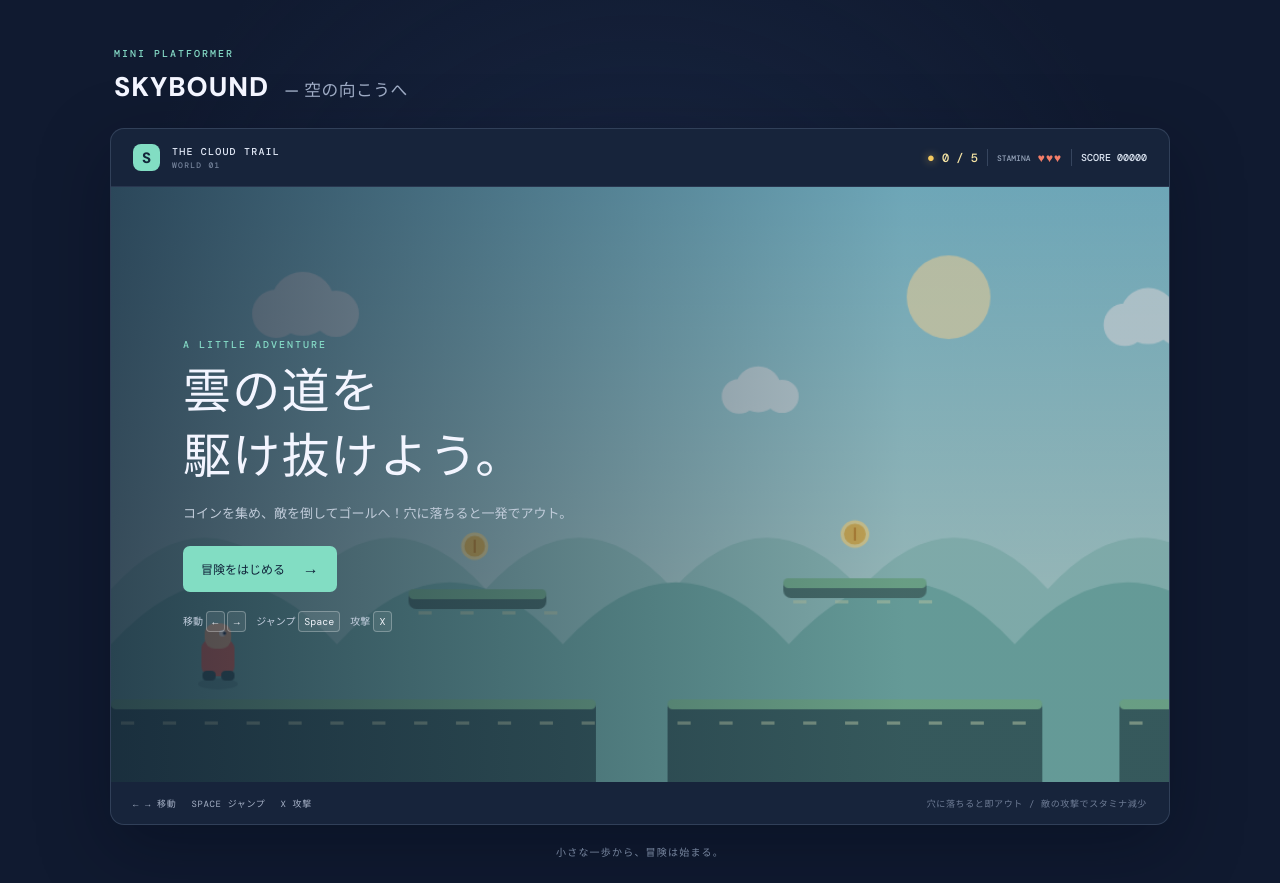
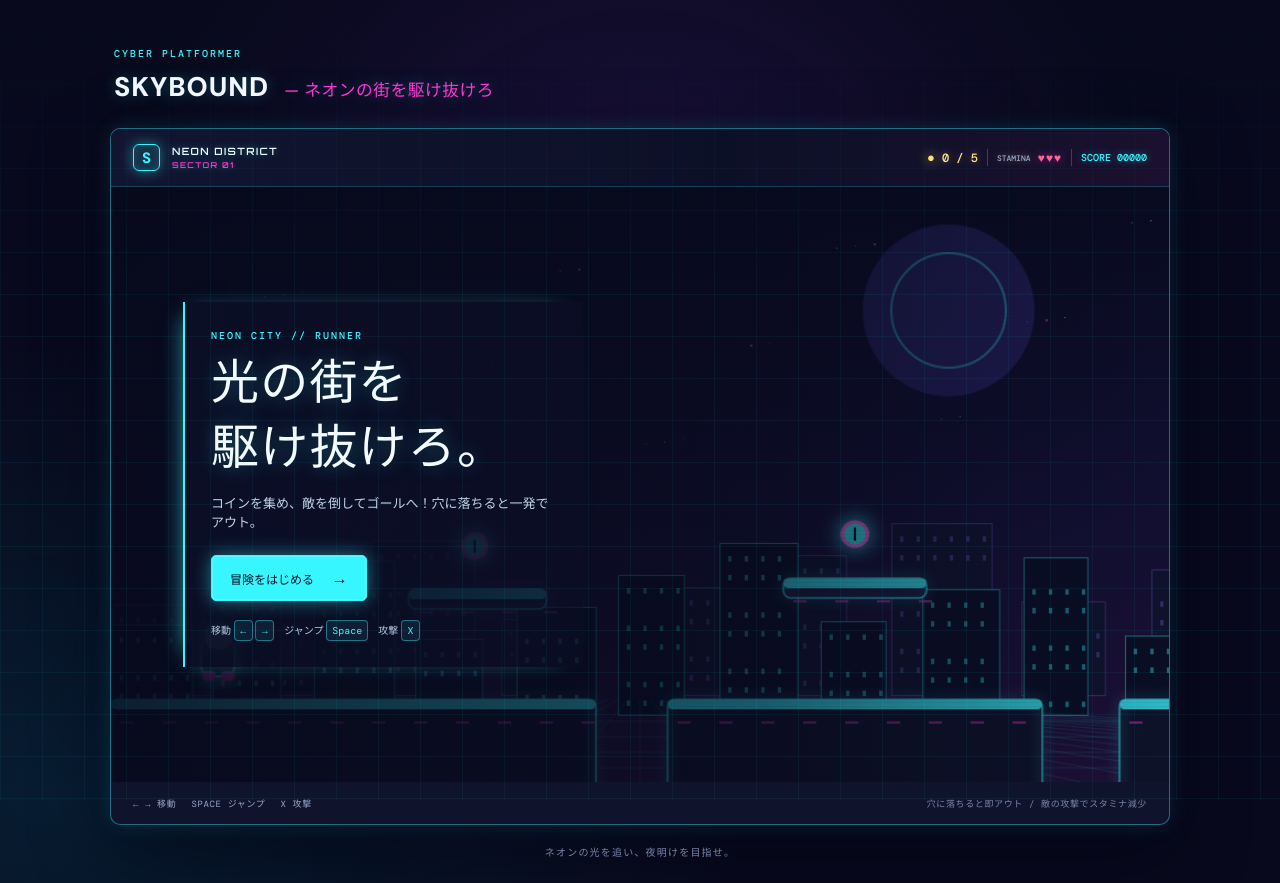
Before and after one commit to ytadano521/my-first-app, a plain HTML site: page index.html in a window 1280 px wide. Drawn offline with nearby package versions, Linux system fonts and the light colour scheme; animation ran at ten frames a second.

Commit message:
ネオンデザインを追加

```diff
--- a/index.html
+++ b/index.html
@@ -3,22 +3,22 @@
   <head>
     <meta charset="UTF-8" />
     <meta name="viewport" content="width=device-width, initial-scale=1" />
-    <meta name="theme-color" content="#101a30" />
-    <title>SKYBOUND — ミニアクション</title>
+    <meta name="theme-color" content="#08091c" />
+    <title>SKYBOUND — NEON RUN</title>
     <link rel="stylesheet" href="style.css" />
     <script src="script.js" defer></script>
   </head>
   <body>
     <main class="page">
       <header class="page-header">
-        <p class="eyebrow">MINI PLATFORMER</p>
-        <h1>SKYBOUND <span>— 空の向こうへ</span></h1>
+        <p class="eyebrow">CYBER PLATFORMER</p>
+        <h1>SKYBOUND <span>— ネオンの街を駆け抜けろ</span></h1>
       </header>
 
       <section class="game-shell" aria-label="横スクロールアクションゲーム">
         <div class="game-topbar">
           <div class="brand-mark" aria-hidden="true">S</div>
-          <div class="game-name">THE CLOUD TRAIL <span>WORLD 01</span></div>
+          <div class="game-name">NEON DISTRICT <span>SECTOR 01</span></div>
           <div class="hud">
             <span class="coin-icon" aria-hidden="true">●</span>
             <span id="coin-count">0 / 5</span>
@@ -34,8 +34,8 @@
           <canvas id="game" width="960" height="540" aria-label="ゲーム画面"></canvas>
           <div id="overlay" class="overlay">
             <div class="overlay-card">
-              <p class="eyebrow">A LITTLE ADVENTURE</p>
-              <h2 id="overlay-title">雲の道を<br />駆け抜けよう。</h2>
+              <p class="eyebrow">NEON CITY // RUNNER</p>
+              <h2 id="overlay-title">光の街を<br />駆け抜けろ。</h2>
               <p id="overlay-copy">コインを集め、敵を倒してゴールへ！穴に落ちると一発でアウト。</p>
               <button id="start-button" class="start-button" type="button">冒険をはじめる <span>→</span></button>
               <p class="key-hint">移動 <kbd>←</kbd> <kbd>→</kbd>　ジャンプ <kbd>Space</kbd>　攻撃 <kbd>X</kbd></p>
@@ -55,7 +55,7 @@
         <button type="button" data-control="jump" aria-label="ジャンプ">JUMP</button>
         <button type="button" data-control="attack" aria-label="攻撃">ATTACK</button>
       </div>
-      <p class="page-note">小さな一歩から、冒険は始まる。</p>
+      <p class="page-note">ネオンの光を追い、夜明けを目指せ。</p>
     </main>
   </body>
 </html>
--- a/script.js
+++ b/script.js
@@ -323,57 +323,93 @@ function update(delta) {
 
 function drawBackground() {
   const sky = ctx.createLinearGradient(0, 0, 0, HEIGHT);
-  sky.addColorStop(0, "#8bd0e0");
-  sky.addColorStop(1, "#d5eddf");
+  sky.addColorStop(0, "#090b22");
+  sky.addColorStop(0.58, "#17123a");
+  sky.addColorStop(1, "#261340");
   ctx.fillStyle = sky;
   ctx.fillRect(0, 0, WIDTH, HEIGHT);
 
-  ctx.fillStyle = "rgba(255, 242, 190, 0.78)";
+  ctx.fillStyle = "rgba(111, 92, 255, 0.24)";
   ctx.beginPath();
-  ctx.arc(760 - cameraX * 0.08, 100, 38, 0, Math.PI * 2);
+  ctx.arc(760 - cameraX * 0.04, 112, 78, 0, Math.PI * 2);
   ctx.fill();
+  ctx.strokeStyle = "rgba(56, 246, 255, 0.45)";
+  ctx.lineWidth = 2;
+  ctx.beginPath();
+  ctx.arc(760 - cameraX * 0.04, 112, 52, 0, Math.PI * 2);
+  ctx.stroke();
 
-  drawHills("#a0d4cd", 365, 0.13, 170);
-  drawHills("#7fc0b6", 415, 0.25, 205);
-  drawCloud(150 - (cameraX * 0.2) % 1120, 115, 1);
-  drawCloud(570 - (cameraX * 0.15) % 1300, 190, 0.72);
-  drawCloud(920 - (cameraX * 0.18) % 1200, 125, 0.88);
+  for (let star = 0; star < 28; star += 1) {
+    const x = ((star * 173 - cameraX * 0.035) % WIDTH + WIDTH) % WIDTH;
+    const y = 28 + (star * 67) % 245;
+    ctx.fillStyle = star % 4 === 0 ? "#ff5bdc" : "#7ffbff";
+    ctx.globalAlpha = 0.35 + (star % 3) * 0.2;
+    ctx.fillRect(x, y, star % 4 === 0 ? 2 : 1, star % 4 === 0 ? 2 : 1);
+  }
+  ctx.globalAlpha = 1;
+
+  drawCityLayer(462, 0.12, 118, "#111633", "rgba(149, 112, 255, 0.38)");
+  drawCityLayer(480, 0.24, 92, "#0b1029", "rgba(56, 246, 255, 0.52)");
+
+  ctx.strokeStyle = "rgba(56, 246, 255, 0.15)";
+  ctx.lineWidth = 1;
+  for (let y = 485; y < HEIGHT; y += 14) {
+    ctx.beginPath();
+    ctx.moveTo(0, y);
+    ctx.lineTo(WIDTH, y);
+    ctx.stroke();
+  }
+  for (let x = -WIDTH; x < WIDTH * 2; x += 80) {
+    ctx.beginPath();
+    ctx.moveTo(WIDTH / 2 + (x - WIDTH / 2) * 0.12, 465);
+    ctx.lineTo(x - (cameraX * 0.24) % 80, HEIGHT);
+    ctx.stroke();
+  }
 }
 
-function drawHills(color, baseY, speed, size) {
-  ctx.fillStyle = color;
-  ctx.beginPath();
-  ctx.moveTo(0, HEIGHT);
-  for (let x = -size; x <= WIDTH + size; x += size) {
-    const worldX = x + ((cameraX * speed) % size);
-    ctx.quadraticCurveTo(worldX + size / 2, baseY - size * 0.55, worldX + size, baseY);
+function drawCityLayer(baseY, speed, step, buildingColor, windowColor) {
+  const scroll = cameraX * speed;
+  const offset = scroll % step;
+  const firstCell = Math.floor(scroll / step);
+  for (let index = -1; index < WIDTH / step + 2; index += 1) {
+    const cell = firstCell + index;
+    const seed = Math.abs(cell * 37 + 19);
+    const x = index * step - offset;
+    const width = step * (0.62 + (seed % 25) / 100);
+    const height = 60 + (seed * 17) % 100;
+    const top = baseY - height;
+    ctx.fillStyle = buildingColor;
+    ctx.fillRect(x, top, width, height);
+    ctx.strokeStyle = windowColor;
+    ctx.lineWidth = 1;
+    ctx.strokeRect(x + 0.5, top + 0.5, width - 1, height - 1);
+    ctx.fillStyle = windowColor;
+    for (let windowY = top + 12; windowY < baseY - 8; windowY += 17) {
+      for (let windowX = x + 8; windowX < x + width - 5; windowX += 15) {
+        if ((Math.floor(windowX + windowY + seed) % 3) !== 0) ctx.fillRect(windowX, windowY, 3, 5);
+      }
+    }
   }
-  ctx.lineTo(WIDTH, HEIGHT);
-  ctx.closePath();
-  ctx.fill();
-}
-
-function drawCloud(x, y, scale) {
-  ctx.fillStyle = "rgba(255, 255, 255, 0.64)";
-  ctx.beginPath();
-  ctx.arc(x, y, 22 * scale, 0, Math.PI * 2);
-  ctx.arc(x + 24 * scale, y - 9 * scale, 29 * scale, 0, Math.PI * 2);
-  ctx.arc(x + 54 * scale, y, 21 * scale, 0, Math.PI * 2);
-  ctx.fill();
 }
 
 function drawPlatform(platform) {
   const x = platform.x - cameraX;
   if (x + platform.w < 0 || x > WIDTH) return;
-  ctx.fillStyle = platform.h > 30 ? "#426b69" : "#547e76";
+  ctx.fillStyle = platform.h > 30 ? "#10152e" : "#171637";
   roundedRect(x, platform.y, platform.w, platform.h, 7);
   ctx.fill();
-  ctx.fillStyle = "#84c59d";
+  ctx.shadowColor = "#38f6ff";
+  ctx.shadowBlur = 12;
+  ctx.strokeStyle = "rgba(56, 246, 255, 0.82)";
+  ctx.lineWidth = 1.5;
+  ctx.stroke();
+  ctx.shadowBlur = 0;
+  ctx.fillStyle = "#38f6ff";
   roundedRect(x, platform.y, platform.w, 9, 5);
   ctx.fill();
-  ctx.fillStyle = "rgba(221, 238, 193, 0.55)";
+  ctx.fillStyle = "rgba(255, 53, 211, 0.62)";
   for (let mark = 0; mark < platform.w; mark += 38) {
-    ctx.fillRect(x + mark + 9, platform.y + 20, 12, 3);
+    ctx.fillRect(x + mark + 9, platform.y + 20, 12, 2);
   }
 }
 
@@ -385,14 +421,17 @@ function drawCoin(coin) {
   ctx.save();
   ctx.translate(x, coin.y);
   ctx.scale(pulse, 1);
-  ctx.fillStyle = "#f4c85d";
+  ctx.shadowColor = "#38f6ff";
+  ctx.shadowBlur = 18;
+  ctx.fillStyle = "#38f6ff";
   ctx.beginPath();
   ctx.arc(0, 0, 11, 0, Math.PI * 2);
   ctx.fill();
-  ctx.strokeStyle = "#fff0a8";
+  ctx.strokeStyle = "#ff69df";
   ctx.lineWidth = 3;
   ctx.stroke();
-  ctx.fillStyle = "#d99b37";
+  ctx.shadowBlur = 0;
+  ctx.fillStyle = "#091127";
   ctx.fillRect(-1, -6, 2, 12);
   ctx.restore();
 }
@@ -405,17 +444,23 @@ function drawPlayer() {
   ctx.translate(x + player.w / 2, y + bob);
   if (player.invulnerableMs > 0 && Math.floor(elapsed / 90) % 2 === 0) ctx.globalAlpha = 0.45;
 
-  ctx.fillStyle = "rgba(33, 64, 77, 0.18)";
+  ctx.fillStyle = "rgba(56, 246, 255, 0.16)";
   ctx.beginPath();
   ctx.ellipse(0, player.h + 2, 18, 5, 0, 0, Math.PI * 2);
   ctx.fill();
 
-  ctx.fillStyle = "#f37d68";
+  ctx.shadowColor = player.invulnerableMs > 0 ? "#ff35d3" : "#38f6ff";
+  ctx.shadowBlur = 15;
+  ctx.fillStyle = "#17122f";
   roundedRect(-15, 5, 30, 34, 9);
   ctx.fill();
-  ctx.fillStyle = "#f5bf91";
+  ctx.strokeStyle = "#38f6ff";
+  ctx.lineWidth = 2;
+  ctx.stroke();
+  ctx.fillStyle = "#b8fbff";
   roundedRect(-12, -9, 24, 23, 9);
   ctx.fill();
+  ctx.shadowBlur = 0;
   ctx.fillStyle = "#fff8ed";
   ctx.beginPath();
   ctx.arc(player.facing * 4, 0, 3, 0, Math.PI * 2);
@@ -424,14 +469,16 @@ function drawPlayer() {
   ctx.beginPath();
   ctx.arc(player.facing * 5 + player.facing, 0, 1.5, 0, Math.PI * 2);
   ctx.fill();
-  ctx.fillStyle = "#426b69";
+  ctx.fillStyle = "#ff35d3";
   roundedRect(-14, 34, 12, 9, 4);
   ctx.fill();
   roundedRect(3, 34, 12, 9, 4);
   ctx.fill();
   if (player.attackMs > 0) {
-    ctx.strokeStyle = "#fff2a1";
-    ctx.lineWidth = 5;
+    ctx.shadowColor = "#38f6ff";
+    ctx.shadowBlur = 18;
+    ctx.strokeStyle = "#38f6ff";
+    ctx.lineWidth = 4;
     ctx.beginPath();
     ctx.arc(player.facing * 28, 17, 24, player.facing > 0 ? -0.8 : Math.PI - 0.8, player.facing > 0 ? 0.8 : Math.PI + 0.8);
     ctx.stroke();
@@ -445,19 +492,25 @@ function drawEnemy(enemy) {
   if (x + enemy.w < 0 || x > WIDTH) return;
   ctx.save();
   ctx.translate(x + enemy.w / 2, enemy.y);
-  ctx.fillStyle = "#523c63";
+  ctx.shadowColor = "#ff35d3";
+  ctx.shadowBlur = 12;
+  ctx.fillStyle = "#1b1034";
   roundedRect(-16, 8, 32, 27, 10);
   ctx.fill();
-  ctx.fillStyle = "#ef8b79";
+  ctx.strokeStyle = "#ff35d3";
+  ctx.lineWidth = 2;
+  ctx.stroke();
+  ctx.fillStyle = "#ff35d3";
   ctx.beginPath();
   ctx.arc(0, 9, 16, Math.PI, 0);
   ctx.fill();
-  ctx.fillStyle = "#fff4df";
+  ctx.fillStyle = "#38f6ff";
   ctx.beginPath();
   ctx.arc(-6, 18, 3, 0, Math.PI * 2);
   ctx.arc(6, 18, 3, 0, Math.PI * 2);
   ctx.fill();
-  ctx.fillStyle = "#392e4e";
+  ctx.shadowBlur = 0;
+  ctx.fillStyle = "#071022";
   ctx.beginPath();
   ctx.arc(-6, 18, 1.5, 0, Math.PI * 2);
   ctx.arc(6, 18, 1.5, 0, Math.PI * 2);
@@ -467,19 +520,26 @@ function drawEnemy(enemy) {
 
 function drawGoal() {
   const x = WORLD_WIDTH - 105 - cameraX;
-  ctx.fillStyle = "#edf3dc";
+  ctx.shadowColor = "#38f6ff";
+  ctx.shadowBlur = 16;
+  ctx.fillStyle = "#38f6ff";
   ctx.fillRect(x, 355, 5, 110);
-  ctx.fillStyle = "#f37d68";
+  ctx.shadowBlur = 10;
+  ctx.shadowColor = "#ff35d3";
+  ctx.fillStyle = "#ff35d3";
   ctx.beginPath();
   ctx.moveTo(x + 5, 358);
   ctx.lineTo(x + 48, 371);
   ctx.lineTo(x + 5, 385);
   ctx.closePath();
   ctx.fill();
-  ctx.fillStyle = "#edf3dc";
+  ctx.shadowColor = "#38f6ff";
+  ctx.shadowBlur = 12;
+  ctx.fillStyle = "#d9ffff";
   ctx.beginPath();
   ctx.arc(x + 2, 352, 6, 0, Math.PI * 2);
   ctx.fill();
+  ctx.shadowBlur = 0;
 }
 
 function roundedRect(x, y, width, height, radius) {
--- a/style.css
+++ b/style.css
@@ -1,10 +1,15 @@
-@import url("https://fonts.googleapis.com/css2?family=DM+Mono:wght@400;500&family=DM+Sans:wght@400;500;600;700;800&family=Noto+Sans+JP:wght@400;500;700;900&display=swap");
+@import url("https://fonts.googleapis.com/css2?family=DM+Mono:wght@400;500&family=DM+Sans:wght@400;500;600;700;800&family=Noto+Sans+JP:wght@400;500;700;900&family=Orbitron:wght@500;600;700&display=swap");
 
 :root {
   color-scheme: dark;
   font-family: "DM Sans", "Noto Sans JP", sans-serif;
-  color: #f3f5ff;
-  background: #101a30;
+  color: #e8f7ff;
+  background: #08091c;
+  --void: #08091c;
+  --panel: #10132c;
+  --cyan: #38f6ff;
+  --magenta: #ff35d3;
+  --muted: #9baacb;
   font-synthesis: none;
   text-rendering: optimizeLegibility;
 }
@@ -18,8 +23,22 @@ body {
   min-height: 100vh;
   margin: 0;
   background:
-    radial-gradient(ellipse at 50% 35%, rgb(38 57 94 / 36%), transparent 58%),
-    #101a30;
+    radial-gradient(ellipse at 50% 30%, rgb(62 28 115 / 35%), transparent 56%),
+    radial-gradient(ellipse at 5% 90%, rgb(0 174 207 / 12%), transparent 40%),
+    var(--void);
+}
+
+body::before {
+  position: fixed;
+  z-index: 5;
+  inset: 0;
+  background-image:
+    linear-gradient(rgb(56 246 255 / 5%) 1px, transparent 1px),
+    linear-gradient(90deg, rgb(56 246 255 / 5%) 1px, transparent 1px);
+  background-size: 42px 42px;
+  content: "";
+  mask-image: linear-gradient(to bottom, transparent, #000 35%, #000);
+  pointer-events: none;
 }
 
 button {
@@ -34,25 +53,28 @@ button {
 
 .page-header {
   margin: 0 0 24px 4px;
+  text-shadow: 0 0 24px rgb(56 246 255 / 14%);
 }
 
 .eyebrow {
   margin: 0 0 8px;
-  color: #84d9c5;
+  color: var(--cyan);
   font: 500 10px/1.5 "DM Mono", monospace;
   letter-spacing: 0.2em;
 }
 
 h1 {
   margin: 0;
+  color: #f2f7ff;
   font-size: clamp(20px, 3vw, 27px);
   font-weight: 800;
   letter-spacing: 0.035em;
+  text-shadow: 0 0 16px rgb(56 246 255 / 27%);
 }
 
 h1 span {
   margin-left: 8px;
-  color: #9eabc4;
+  color: var(--magenta);
   font-size: 0.62em;
   font-weight: 500;
   letter-spacing: 0.03em;
@@ -60,10 +82,10 @@ h1 span {
 
 .game-shell {
   overflow: hidden;
-  border: 1px solid rgb(179 198 235 / 17%);
-  border-radius: 14px;
-  background: #17243b;
-  box-shadow: 0 24px 70px rgb(3 9 22 / 35%);
+  border: 1px solid rgb(56 246 255 / 40%);
+  border-radius: 10px;
+  background: var(--panel);
+  box-shadow: 0 0 22px rgb(56 246 255 / 12%), 0 24px 70px rgb(3 3 19 / 60%);
 }
 
 .game-topbar {
@@ -72,7 +94,8 @@ h1 span {
   align-items: center;
   gap: 12px;
   padding: 0 22px;
-  border-bottom: 1px solid rgb(179 198 235 / 11%);
+  border-bottom: 1px solid rgb(56 246 255 / 20%);
+  background: linear-gradient(90deg, #121530, #0c1027 58%, #1b102f);
 }
 
 .brand-mark {
@@ -80,22 +103,25 @@ h1 span {
   height: 27px;
   display: grid;
   place-items: center;
-  border-radius: 8px;
-  background: #82ddc3;
-  color: #12253a;
+  border: 1px solid var(--cyan);
+  border-radius: 6px;
+  background: rgb(56 246 255 / 12%);
+  box-shadow: 0 0 14px rgb(56 246 255 / 45%), inset 0 0 8px rgb(56 246 255 / 15%);
+  color: var(--cyan);
   font-size: 15px;
   font-weight: 900;
 }
 
 .game-name {
-  color: #e0e7f5;
-  font: 500 10px/1.5 "DM Mono", monospace;
-  letter-spacing: 0.12em;
+  color: #eafaff;
+  font: 600 10px/1.5 "Orbitron", "DM Mono", monospace;
+  letter-spacing: 0.14em;
+  text-shadow: 0 0 9px rgb(56 246 255 / 38%);
 }
 
 .game-name span {
   display: block;
-  color: #75839b;
+  color: var(--magenta);
   font-size: 8px;
   letter-spacing: 0.16em;
 }
@@ -105,41 +131,53 @@ h1 span {
   align-items: center;
   gap: 7px;
   margin-left: auto;
-  color: #f5e4a4;
+  color: #ffe989;
   font: 500 12px "DM Mono", monospace;
+  text-shadow: 0 0 9px rgb(255 233 137 / 40%);
 }
 
 .hud-divider {
   height: 17px;
   margin: 0 2px;
-  border-left: 1px solid rgb(179 198 235 / 20%);
+  border-left: 1px solid rgb(149 112 255 / 38%);
 }
 
 .stamina-label {
-  color: #96a4ba;
+  color: var(--muted);
   font-size: 8px;
 }
 
 #stamina-count {
-  color: #f37d68;
+  color: #ff668b;
   letter-spacing: 0.08em;
+  text-shadow: 0 0 8px rgb(255 53 211 / 55%);
 }
 
 #score-count {
-  color: #dce5f2;
+  color: var(--cyan);
   font-size: 10px;
+  text-shadow: 0 0 8px rgb(56 246 255 / 45%);
 }
 
 .coin-icon {
-  color: #f5c95f;
+  color: #ffe16b;
   font-size: 13px;
-  text-shadow: 0 0 9px rgb(245 201 95 / 70%);
+  text-shadow: 0 0 12px rgb(255 225 107 / 85%);
 }
 
 .game-stage {
   position: relative;
   overflow: hidden;
-  background: #9ad9e3;
+  background: #0a1028;
+}
+
+.game-stage::after {
+  position: absolute;
+  z-index: 1;
+  inset: 0;
+  background: repeating-linear-gradient(to bottom, transparent 0 3px, rgb(4 5 20 / 12%) 4px);
+  content: "";
+  pointer-events: none;
 }
 
 canvas {
@@ -151,11 +189,12 @@ canvas {
 
 .overlay {
   position: absolute;
+  z-index: 2;
   inset: 0;
   display: grid;
   align-items: center;
   padding: clamp(20px, 6vw, 72px);
-  background: linear-gradient(90deg, rgb(13 28 48 / 76%), rgb(13 28 48 / 23%) 75%);
+  background: linear-gradient(90deg, rgb(7 9 27 / 91%), rgb(7 9 27 / 65%) 62%, rgb(7 9 27 / 25%));
   transition: opacity 220ms ease;
 }
 
@@ -167,37 +206,45 @@ canvas {
 
 .overlay-card {
   max-width: 400px;
+  padding: clamp(16px, 3vw, 26px);
+  border-left: 2px solid var(--cyan);
+  background: linear-gradient(110deg, rgb(11 15 39 / 89%), rgb(11 15 39 / 43%));
+  box-shadow: -9px 0 24px -16px var(--cyan);
 }
 
 .overlay-card h2 {
   margin: 0;
+  color: #f4fbff;
   font-size: clamp(27px, 5vw, 48px);
   line-height: 1.35;
   letter-spacing: 0.025em;
+  text-shadow: 0 0 20px rgb(56 246 255 / 30%);
 }
 
 .overlay-card > p:not(.eyebrow, .key-hint) {
   margin: 13px 0 24px;
-  color: #c1ccda;
+  color: #c3d2e8;
   font-size: 13px;
 }
 
 .start-button {
   min-height: 46px;
   padding: 0 18px;
-  border: 0;
-  border-radius: 7px;
-  background: #82ddc3;
-  color: #10233a;
+  border: 1px solid var(--cyan);
+  border-radius: 5px;
+  background: var(--cyan);
+  box-shadow: 0 0 18px rgb(56 246 255 / 46%), inset 0 0 0 1px rgb(255 255 255 / 20%);
+  color: #071022;
   cursor: pointer;
   font-size: 12px;
   font-weight: 700;
-  transition: transform 150ms ease, background 150ms ease;
+  transition: transform 150ms ease, box-shadow 150ms ease, background 150ms ease;
 }
 
 .start-button:hover {
   transform: translateY(-2px);
-  background: #a0f0d9;
+  background: #a8fbff;
+  box-shadow: 0 0 28px rgb(56 246 255 / 72%);
 }
 
 .start-button span {
@@ -207,7 +254,7 @@ canvas {
 
 .key-hint {
   margin: 19px 0 0;
-  color: #c4cfdf;
+  color: #b6c8e3;
   font-size: 10px;
 }
 
@@ -215,10 +262,10 @@ kbd {
   display: inline-block;
   min-width: 19px;
   padding: 3px 5px;
-  border: 1px solid rgb(255 255 255 / 28%);
+  border: 1px solid rgb(56 246 255 / 40%);
   border-radius: 4px;
-  background: rgb(255 255 255 / 8%);
-  color: #f0f3f9;
+  background: rgb(56 246 255 / 8%);
+  color: var(--cyan);
   font: 10px "DM Mono", monospace;
   text-align: center;
 }
@@ -229,7 +276,7 @@ kbd {
   align-items: center;
   justify-content: space-between;
   padding: 0 22px;
-  color: #a6b1c6;
+  color: #96a8c9;
   font: 9px "DM Mono", monospace;
   letter-spacing: 0.07em;
 }
@@ -240,7 +287,7 @@ kbd {
 }
 
 .footer-note {
-  color: #6f7d96;
+  color: #7885a9;
 }
 
 .touch-controls {
@@ -253,29 +300,35 @@ kbd {
 .touch-controls button {
   width: 58px;
   height: 48px;
-  border: 1px solid rgb(179 198 235 / 22%);
-  border-radius: 9px;
-  background: #1a2a44;
-  color: #e8f0fb;
+  border: 1px solid rgb(56 246 255 / 38%);
+  border-radius: 6px;
+  background: linear-gradient(145deg, #171a39, #0b1129);
+  box-shadow: 0 0 12px rgb(56 246 255 / 9%), inset 0 0 10px rgb(56 246 255 / 5%);
+  color: #e8faff;
   touch-action: none;
+}
+
+.touch-controls button:active {
+  border-color: var(--cyan);
+  box-shadow: 0 0 16px rgb(56 246 255 / 45%), inset 0 0 12px rgb(56 246 255 / 22%);
 }
 
 .touch-controls button[data-control="jump"] {
   width: 86px;
   margin-left: 18px;
-  color: #82ddc3;
+  color: var(--cyan);
   font: 500 10px "DM Mono", monospace;
 }
 
 .touch-controls button[data-control="attack"] {
   width: 86px;
-  color: #ffad9a;
+  color: #ff71d7;
   font: 500 10px "DM Mono", monospace;
 }
 
 .page-note {
   margin: 19px 0 0;
-  color: #77869f;
+  color: #7885a9;
   font-size: 10px;
   letter-spacing: 0.12em;
   text-align: center;
```
